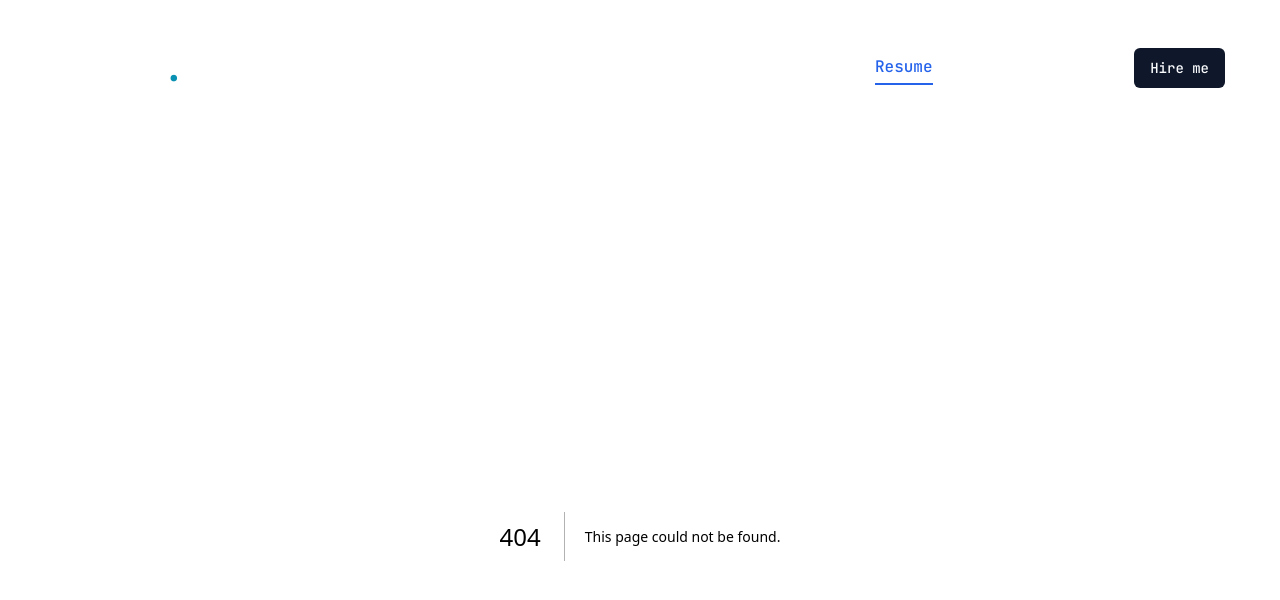
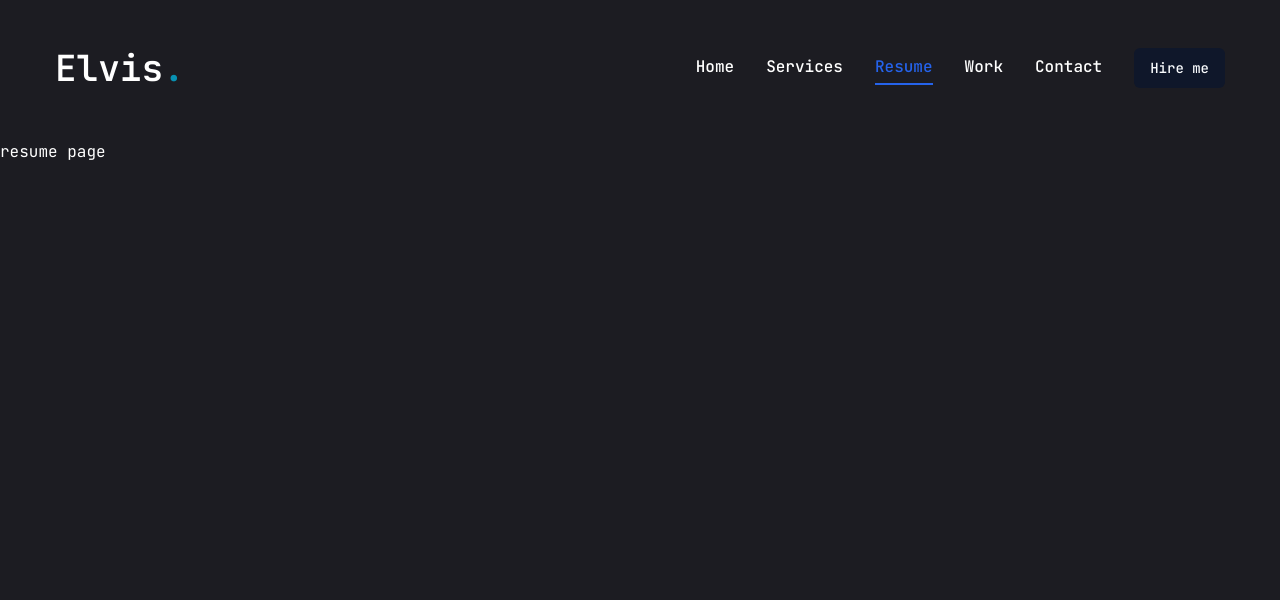
Before and after one commit to abilioepalanga/Portfolio-, a Next.js app in the folder portfolio/: page /resume in a window 1280 px wide. Before the commit this address had no page. Shown: the top 600 px of the page. Built offline with nearby package versions, Linux system fonts and the light colour scheme.

Commit message:
Resume folder

```diff
--- /dev/null
+++ b/portfolio/app/resume/page.jsx
@@ -0,0 +1,7 @@
+import React from "react";
+
+const Resume = () => {
+    return <div>resume page</div>;
+};
+
+export default Resume;
```
